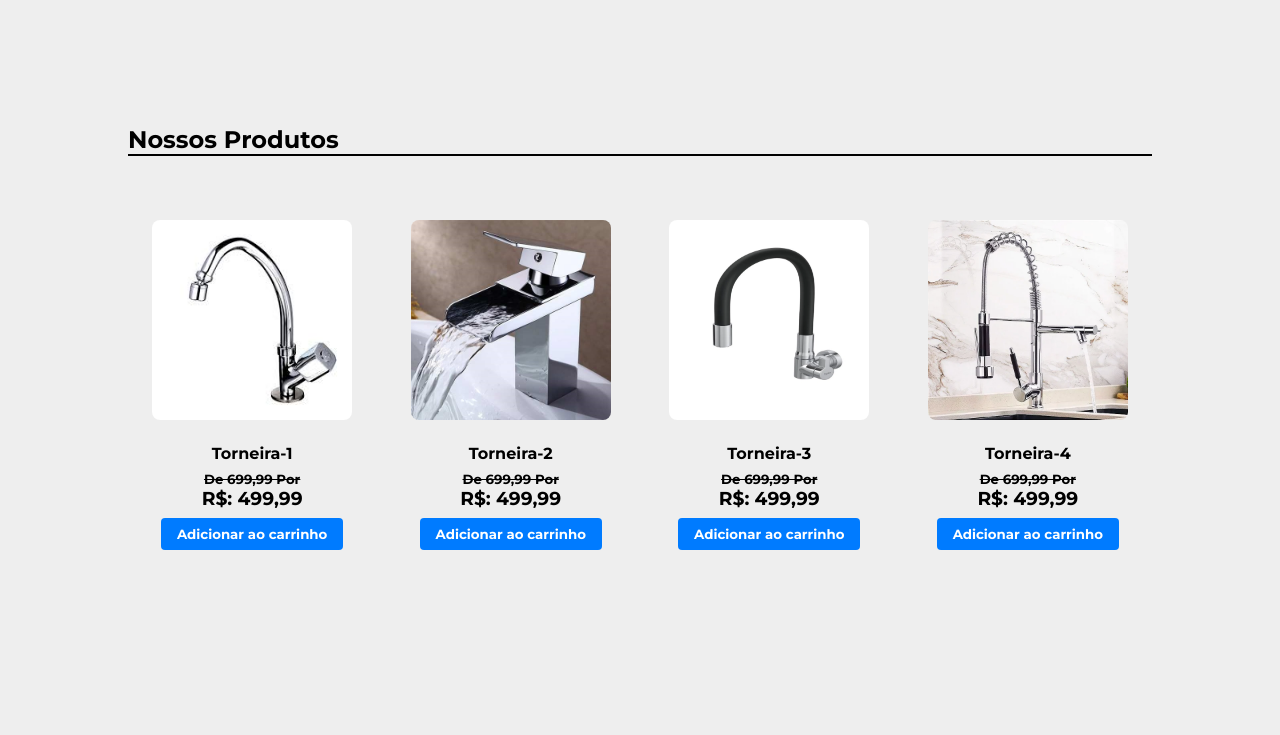
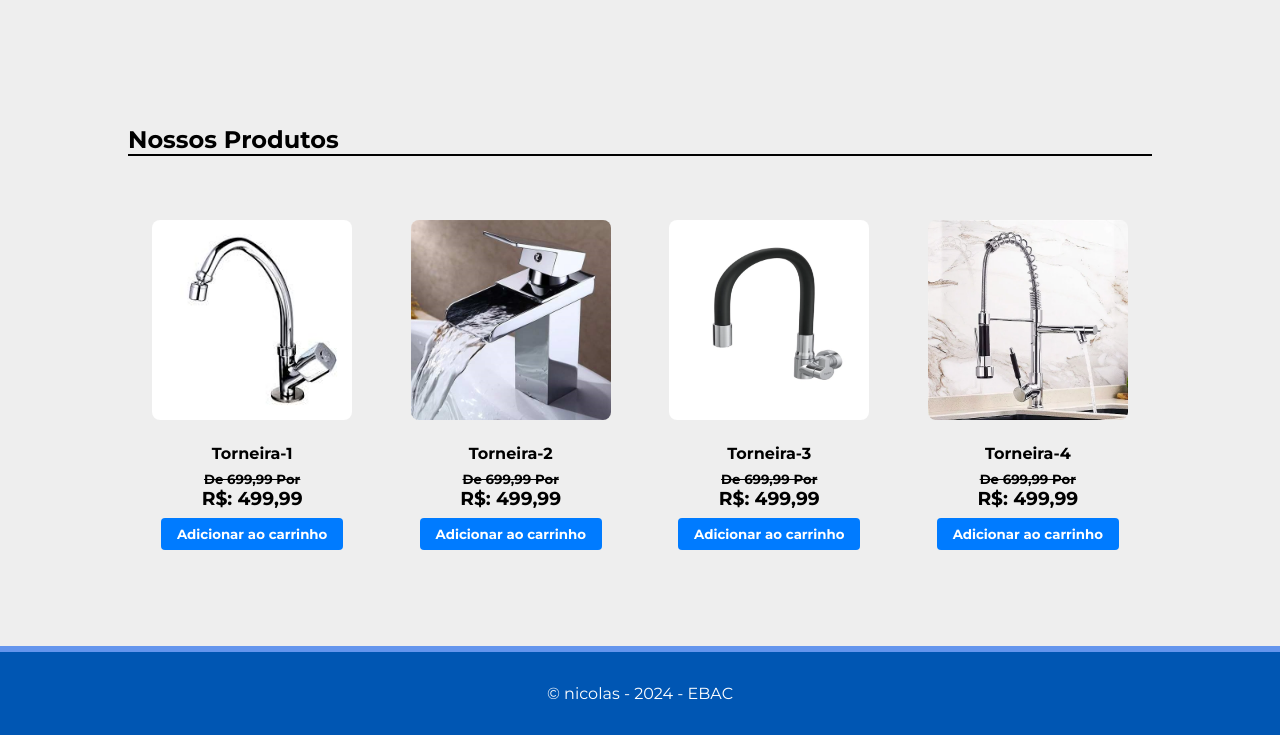
Before and after one commit to nicolasoliveiramor/exercicio_css_responsivo, a plain HTML site: page index.html in a window 1280 px wide. Shown: the part 446-1181 px from the top of the page. Before the commit the page ends 1060 px from the top, so only its background shows below. Drawn offline with nearby package versions, Linux system fonts and the light colour scheme.

Commit message:
add: rodapé

```diff
--- a/index.html
+++ b/index.html
@@ -90,6 +90,9 @@
             </section>
         </div>
     </main>
+    <footer>
+        &copy; nicolas - 2024 - EBAC
+    </footer>
     <script type="text/javascript" src="https://code.jquery.com/jquery-1.11.0.min.js"></script>
     <script type="text/javascript" src="https://code.jquery.com/jquery-migrate-1.2.1.min.js"></script>
     <script src="./main.js"></script>
--- a/main.css
+++ b/main.css
@@ -156,6 +156,20 @@ div > img {
     visibility: hidden;
 }
 
+/* Footer */
+
+footer {
+    border-top: 6px solid cornflowerblue;
+    color: #fff;
+    background-color: #0056b3;
+    max-width: 100%;
+    padding: 32px 0;
+    margin-top: 32px;
+    align-items: center;
+    text-align: center;
+}
+
+
 /* Tornando Responsivo */
 
 @media screen and (max-width: 767px) {
```
